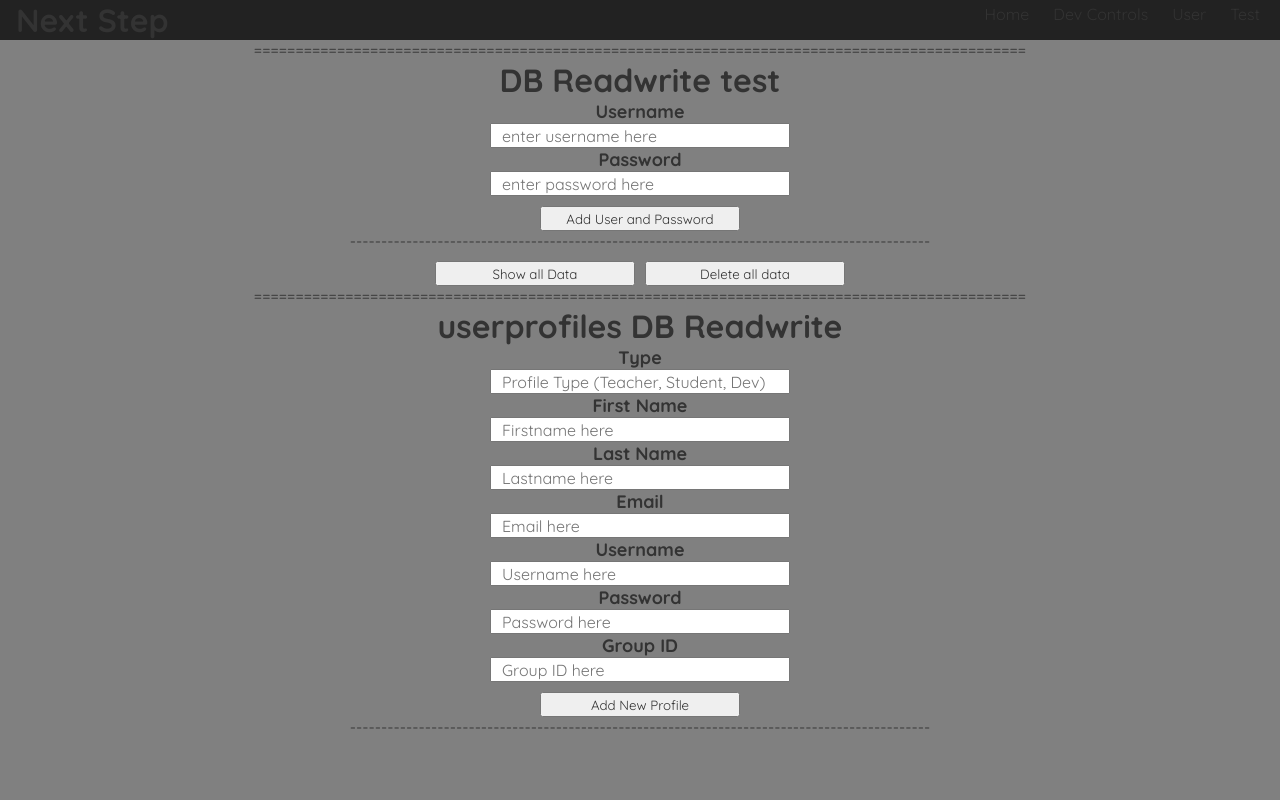
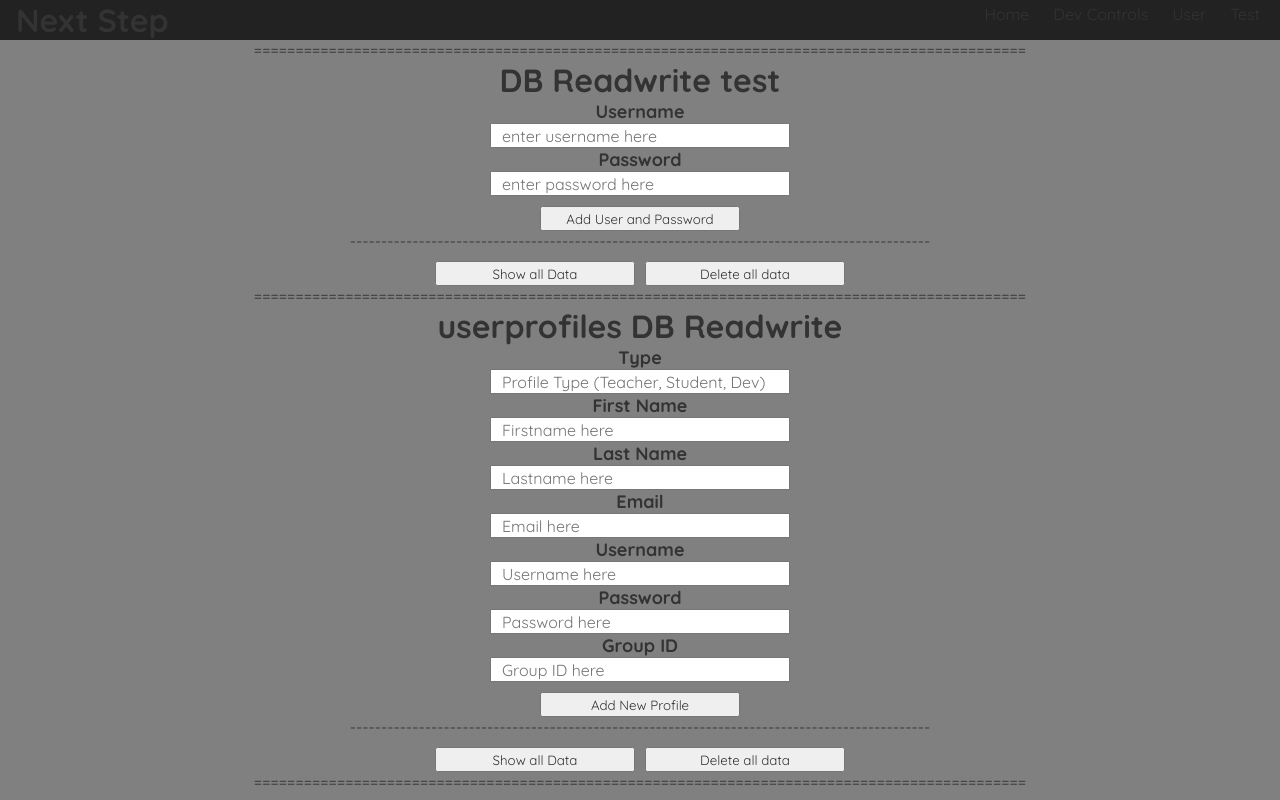
Before and after one commit to NextStepNZ/Development, a React (Create React App) app in the folder client/: page /devcontrols in a window 1280 px wide. Built offline with nearby package versions, Linux system fonts and the light colour scheme.

Commit message:
userProfiles DB functions completed

```diff
--- a/client/src/components/DevControls.js
+++ b/client/src/components/DevControls.js
@@ -69,7 +69,6 @@ function DevControls() {
     })
       .then(() => { console.log("success") });
 
-    /*
     pTypeInput.current.value = '';
     pFirstNameInput.current.value = '';
     pLastNameInput.current.value = '';
@@ -77,7 +76,20 @@ function DevControls() {
     pUsernameInput.current.value = '';
     pPasswordInput.current.value = '';
     pGroupIDInput.current.value = '';
-*/
+  }
+
+  const getProfileList = () => {
+    axios.get('http://localhost:3001/getProfileList').then((response) => {
+      console.log(response)
+      setProfileList(response.data)
+    });
+  }
+
+  const deleteAllProfiles = () => {
+    axios.post('http://localhost:3001/deleteAllProfiles').then((response) => {
+      console.log(response)
+      getProfileList()
+    })
   }
 
   /**************************************************************************************************/
@@ -203,8 +215,28 @@ function DevControls() {
         <button onClick={addNewProfile}>Add New Profile</button>
 
       </div>
+      ---------------------------------------------------------------------------------------------
 
-        ---------------------------------------------------------------------------------------------
+      <div className="displayComponents">
+        <div>
+          <button onClick={getProfileList}> Show all Data </button>
+          <button onClick={deleteAllProfiles}> Delete all data</button>
+        </div>
+        {profileList.map((val, key) => {
+          return <div className="displayComponentsList">
+            <h3>Type:</h3> <p>{val.Type}</p>
+            <h3>First Name:</h3> <p>{val.FirstName}</p>
+            <h3>Last Name:</h3> <p>{val.LastName}</p>
+            <h3>Email:</h3> <p>{val.Email}</p>
+            <h3>Username:</h3> <p>{val.Username}</p>
+            <h3>Password:</h3> <p>{val.Password}</p>
+            <h3>GroupID:</h3> <p>{val.GroupID}</p>
+          </div>
+        })}
+
+      </div>
+
+      =============================================================================================
 
     </div>
   )
```
Also changed, not shown: 1 other file (tests, documents, lock files or other folders).
